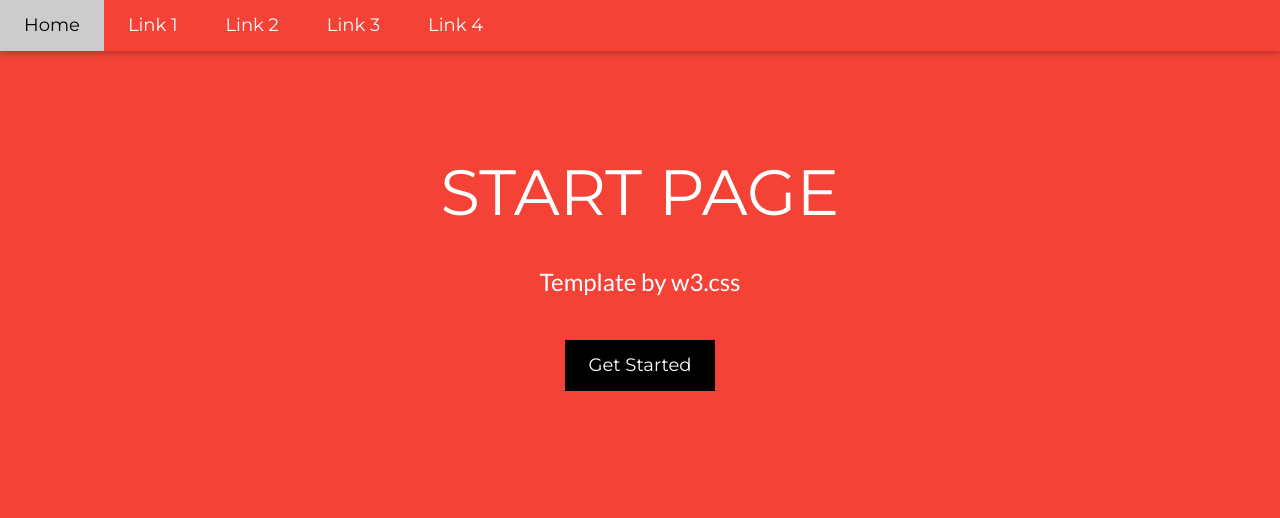
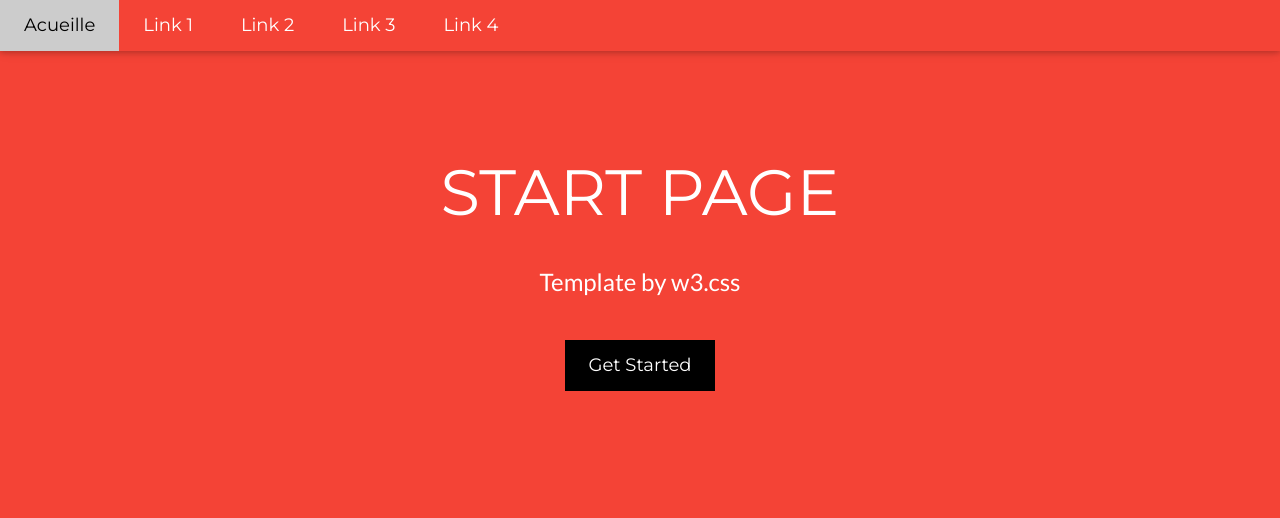
Before and after one commit to Matthieu9/Biblioteka, a PHP site: page / in a window 1280 px wide. Shown: the top 518 px of the page. Run offline with PHP 8.4, Linux system fonts and the light colour scheme.

Commit message:
traduction fr v1
lol

```diff
--- a/index.php
+++ b/index.php
@@ -18,7 +18,7 @@ body,h1,h2,h3,h4,h5,h6 {font-family: "Lato", sans-serif}
 <div class="w3-top">
   <div class="w3-bar w3-red w3-card w3-left-align w3-large">
     <a class="w3-bar-item w3-button w3-hide-medium w3-hide-large w3-right w3-padding-large w3-hover-white w3-large w3-red" href="javascript:void(0);" onclick="myFunction()" title="Toggle Navigation Menu"><i class="fa fa-bars"></i></a>
-    <a href="#" class="w3-bar-item w3-button w3-padding-large w3-white">Home</a>
+    <a href="#" class="w3-bar-item w3-button w3-padding-large w3-white">Acueille</a>
     <a href="#" class="w3-bar-item w3-button w3-hide-small w3-padding-large w3-hover-white">Link 1</a>
     <a href="#" class="w3-bar-item w3-button w3-hide-small w3-padding-large w3-hover-white">Link 2</a>
     <a href="#" class="w3-bar-item w3-button w3-hide-small w3-padding-large w3-hover-white">Link 3</a>
```
